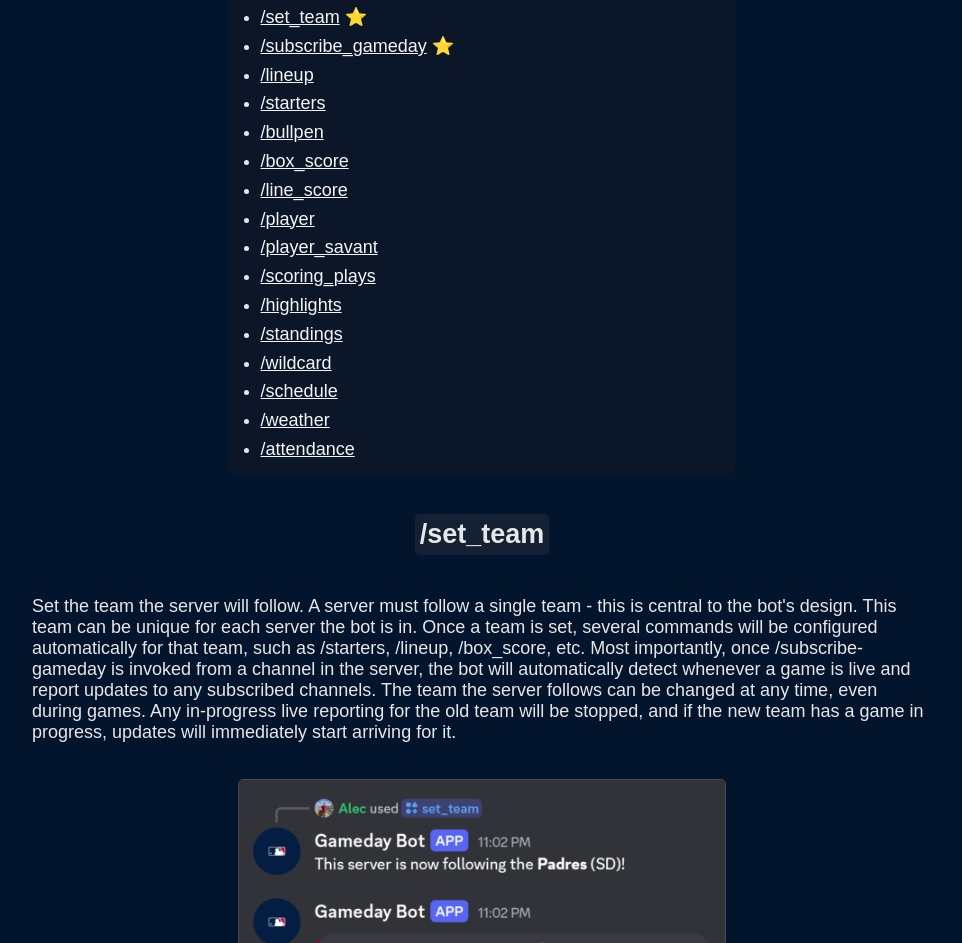
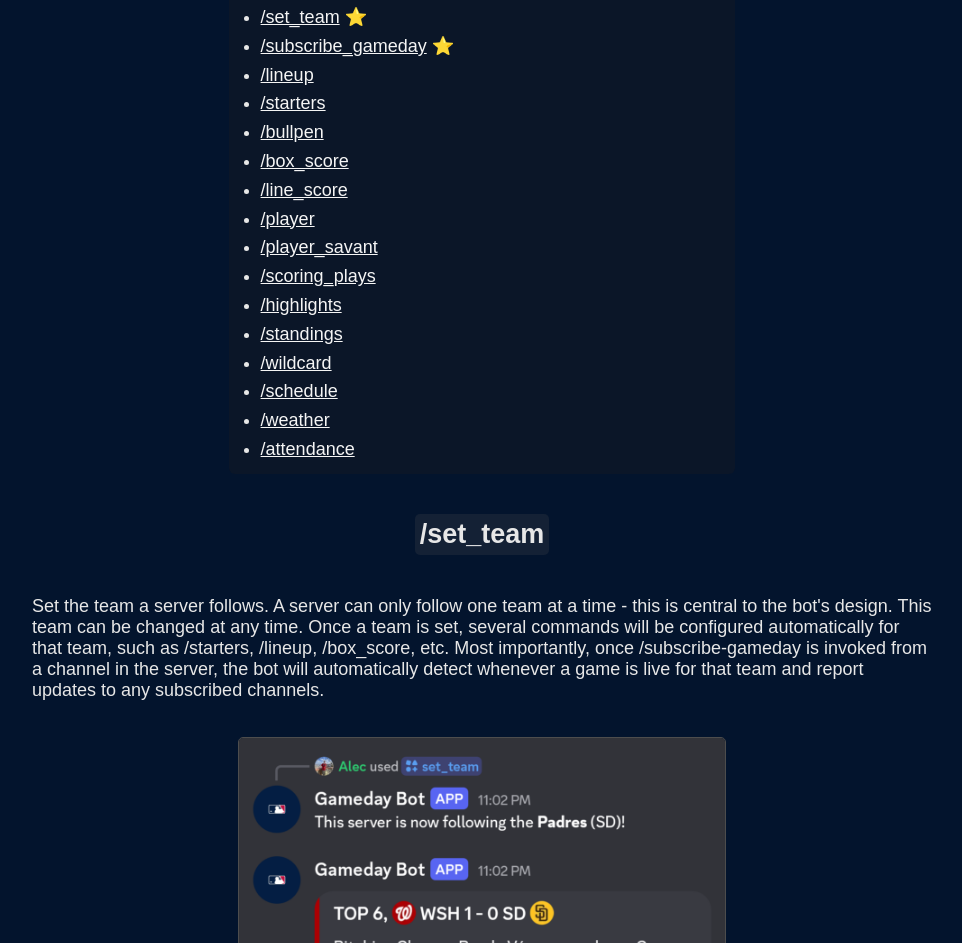
Before and after one commit to AlecM33/mlb-gameday-bot, a website: page docs/index.html in a window 1280 px wide. Shown: the part 279-1222 px from the top of the page, without its empty margins (158-1120 px from the left). Drawn offline with Linux system fonts and the light colour scheme.

Commit message:
Clarify '/set_team' command description
Updated the explanation of the '/set_team' command to clarify that a server can only follow one team at a time and that the team can be changed at any time.

```diff
--- a/docs/index.html
+++ b/docs/index.html
@@ -107,13 +107,10 @@
     </nav>
     <h2 id="set_team" class="command-header">/set_team</h2>
     <p>
-        Set the team the server will follow. A server must follow a single team - this is central to the bot's design. This team can be unique
-        for each server the bot is in. Once a team is set, several commands will be configured automatically for that team, such as /starters,
+        Set the team a server follows. A server can only follow one team at a time - this is central to the bot's design. This team can be changed at any time.
+        Once a team is set, several commands will be configured automatically for that team, such as /starters,
         /lineup, /box_score, etc. Most importantly, once /subscribe-gameday is invoked from a channel in the server, the bot will automatically
-        detect whenever a game is live and report updates to any subscribed channels.
-
-        The team the server follows can be changed at any time, even during games. Any in-progress live reporting for the old team will be stopped,
-        and if the new team has a game in progress, updates will immediately start arriving for it.
+        detect whenever a game is live for that team and report updates to any subscribed channels.
     </p>
     <img class="bot-demo-img" alt="set team command" src="./images/screenshots/set_team.png"/>
     <h2 id="subscribe_gameday" class="command-header">/subscribe_gameday</h2>
```
